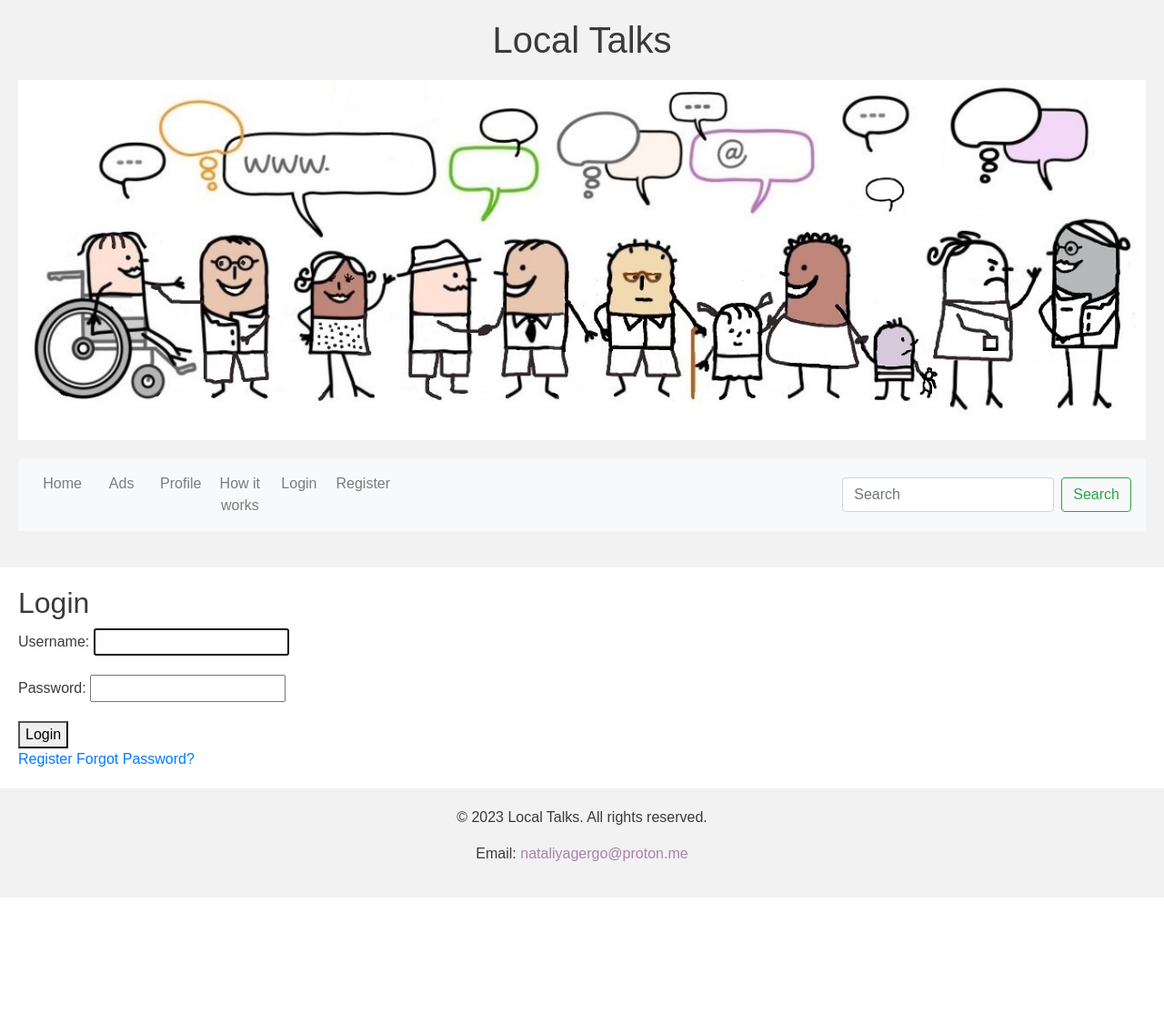
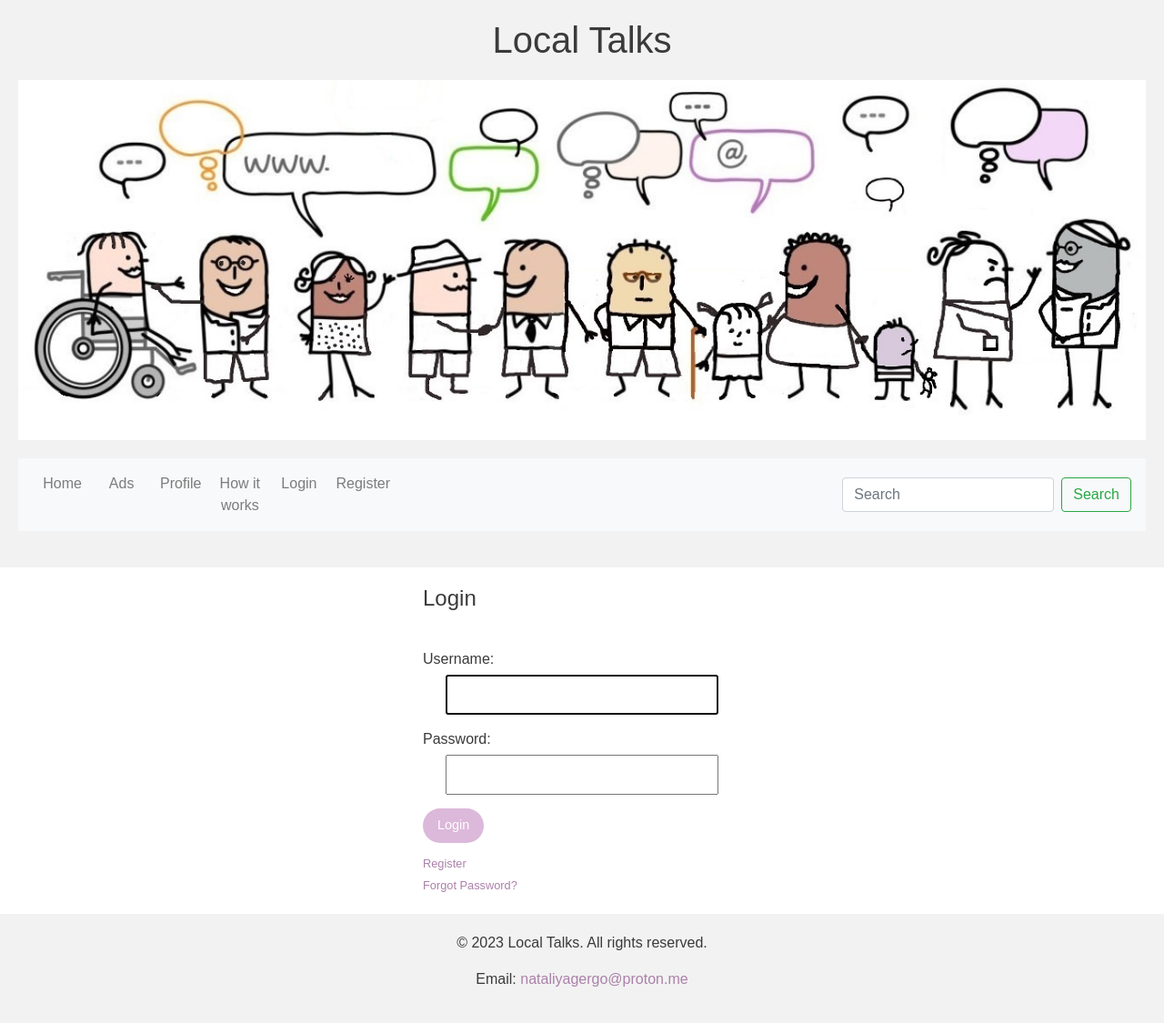
Before and after one commit to 1101712/Local-Talks, a Django app: page /login/ in a window 1280 px wide. Shown: the whole page at 91% size. Before the commit the page ends 987 px from the top, so only its background shows below. Run offline with Django 4.2, Linux system fonts and the light colour scheme; some libraries are stand-ins or nearby versions.

Commit message:
Improve UI and UX for Login and Registration Pages:
- Style form fields and buttons to align with the site's overall design.
- Add custom error messages with client-side validation.
- Enhance visual feedback with color-coded error messages.
- Center form titles and error messages for better readability.
- Implement CSS fixes for more compact layout.

```diff
--- a/localtalks/localtalks/static/localtalks/css/styles.css
+++ b/localtalks/localtalks/static/localtalks/css/styles.css
@@ -188,3 +188,109 @@ footer {
     flex-direction: column;
     align-items: center;
 }
+
+/* Для формы входа */
+.login-form {
+    max-width: 350px;  /* Максимальная ширина формы */
+    margin: auto;  /* Центрирование формы */
+    margin-bottom: 10px;
+}
+
+.login-form .form-group {
+    margin-bottom: 15px;
+    display: flex;
+    flex-direction: column;
+}
+
+.login-form .form-group label {
+    margin-bottom: 5px;
+}
+
+.login-form .form-group input {
+    width: 100%;
+    max-width: 300px;
+    padding: 8px;
+    margin: auto;
+}
+
+.login-form .register-button {
+    background-color: #dcb8da;
+    padding: 8px 16px;
+    border: none;
+    color: white;
+    cursor: pointer;
+    border-radius: 20px;
+    font-size: 0.9em;
+}
+
+.login-form .register-button:hover {
+    background-color: #caca66;
+}
+
+/* Для формы регистрации */
+.register-form {
+    max-width: 350px;  /* Максимальная ширина формы */
+    margin: auto;  /* Центрирование формы */
+}
+
+.register-form .form-group {
+    margin-bottom: 15px;
+    display: flex;
+    flex-direction: column;
+}
+
+.register-form .form-group label {
+    margin-bottom: 5px;
+}
+
+.register-form .form-group input {
+    width: 100%;  /* Ширина поля ввода */
+    max-width: 300px;  /* Максимальная ширина поля ввода */
+    padding: 8px;  /* Отступы внутри поля */
+    margin: auto;  /* Центрирование поля */
+}
+
+.register-form .register-button {
+    background-color: #dcb8da;
+    padding: 10px 20px;  /* Увеличиваем горизонтальные отступы для кнопки */
+    border: none;
+    color: white;
+    cursor: pointer;
+    border-radius: 20px;  /* Скругляем углы кнопки */
+}
+
+.register-form .register-button:hover {
+    background-color: #caca66;
+}
+
+/* Заголовки страниц */
+.page-title {
+    font-size: 1.5em;  /* Уменьшаем размер шрифта */
+    max-width: 350px;  /* Соответствует максимальной ширине форм */
+    margin: auto;  /* Центрирование */
+}
+
+.sub-title {
+    font-size: 1.2em;  /* Уменьшаем размер шрифта */
+    margin-bottom: 10px;  /* Добавляем отступ */
+    max-width: 350px;  /* Соответствует максимальной ширине форм */
+    margin: auto;  /* Центрирование */
+}
+/* Для меньших ссылок */
+.small-link {
+    font-size: 0.8em;  /* Уменьшаем размер шрифта для ссылок */
+}
+
+.extra-links {
+    max-width: 350px;  /* Соответствует максимальной ширине форм */
+    margin: auto;  /* Центрирование */
+}
+
+.error-message {
+    color: #76161eda;
+    max-width: 350px;  /* Ограничиваем максимальную ширину, как у полей формы */
+    margin: auto;  /* Центрирование */
+    font-size: 1em;
+    text-align: center;
+    margin-bottom: 10px;
+}
--- a/localtalks/localtalks/static/localtalks/js/registration.js
+++ b/localtalks/localtalks/static/localtalks/js/registration.js
@@ -9,8 +9,8 @@ document.addEventListener("DOMContentLoaded", function() {
     passwordHint.id = "passwordHint";
     emailHint.id = "emailHint";
 
-    passwordHint.style.color = "red";
-    emailHint.style.color = "red";
+    passwordHint.style.color = "#76161eda";
+    emailHint.style.color = "#76161eda";
 
     const accountInfo = document.querySelector("h3");
     accountInfo.parentNode.insertBefore(passwordHint, accountInfo.nextSibling);
--- a/localtalks/talks/templates/talks/registration/login.html
+++ b/localtalks/talks/templates/talks/registration/login.html
@@ -2,13 +2,27 @@
 {% load static %}
 
 {% block content %}
-<h2>Login</h2>
-<form method="post">
+<h2 class="page-title" style="margin-bottom: 40px;">Login</h2>
+
+{% if form.non_field_errors %}
+    <div class="error-message">
+        {{ form.non_field_errors }}
+    </div>
+{% endif %}
+
+<form method="post" class="login-form">
     {% csrf_token %}
-    {{ form.as_p }}
-    <button type="submit">Login</button>
+    <div class="form-group">
+        {{ form.username.label_tag }} {{ form.username }}
+    </div>
+    <div class="form-group">
+        {{ form.password.label_tag }} {{ form.password }}
+    </div>
+    <button type="submit" class="register-button">Login</button>
 </form>
-<a href="{% url 'register' %}">Register</a>
-<a href="{% url 'password_reset' %}">Forgot Password?</a>
+<div class="extra-links">
+    <a href="{% url 'register' %}" class="custom-color small-link">Register</a><br>
+    <a href="{% url 'password_reset' %}" class="custom-color small-link">Forgot Password?</a>
+</div>
 <script src="{% static 'localtalks/js/registration.js' %}"></script>
 {% endblock %}
```
Also changed, not shown: localtalks/talks/templates/talks/registration/register.html (+24 -6 lines), 1 other file.
